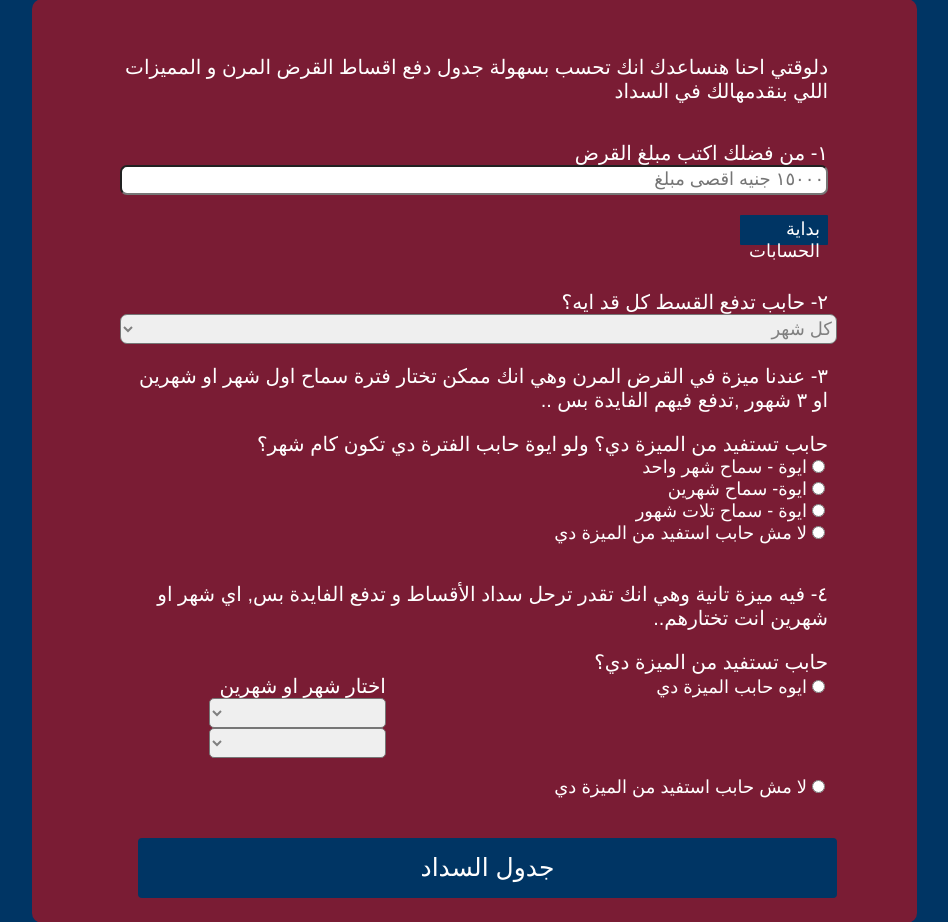
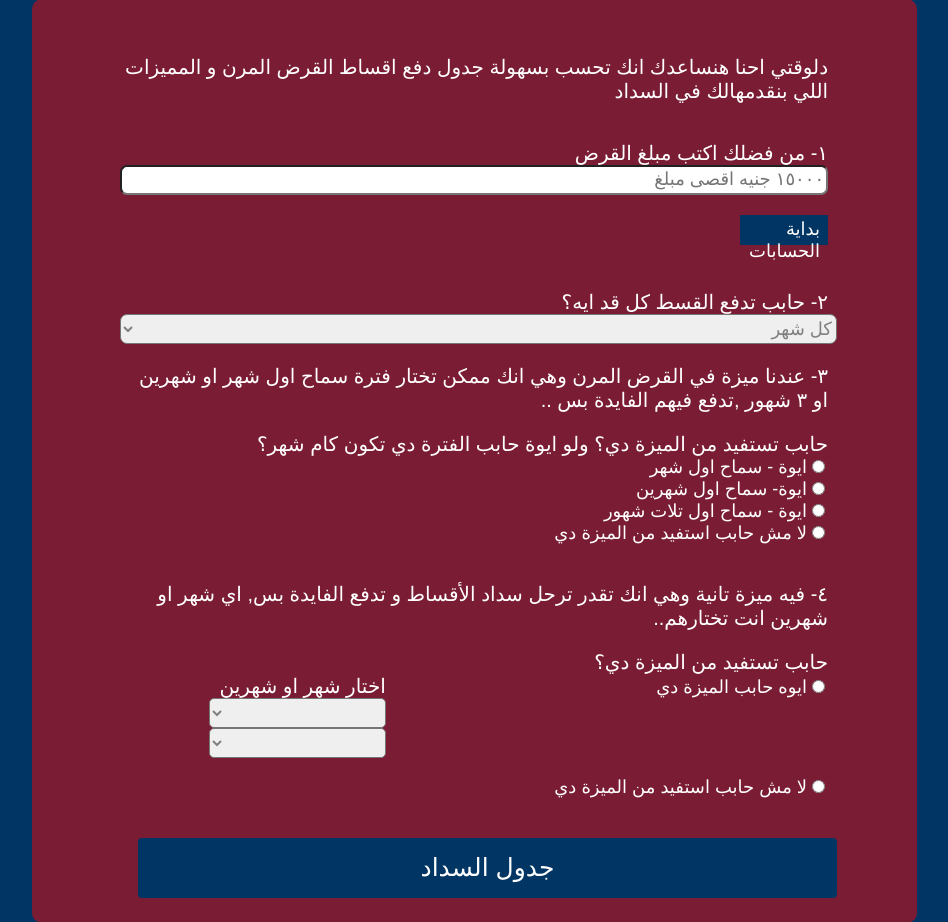
Before and after one commit to RaniaFleifel/flexible_microfinance_v2_arabic, a Flask app: page / in a window 1280 px wide. Shown: the part 193-1115 px from the top of the page, without its empty margins (248-1196 px from the left). Run offline with Flask 3, Linux system fonts and the light colour scheme.

Commit message:
Update ideal_html.html show that graceperiod months are f el awel

```diff
--- a/templates/ideal_html.html
+++ b/templates/ideal_html.html
@@ -292,13 +292,13 @@ This is a static survey form from freeCodeCamp
       <label for="recommend" id="recommend-label" dir="rtl" lang="ar"> حابب تستفيد من الميزة دي؟ ولو ايوة حابب الفترة دي تكون كام شهر؟
 </label><br>
       <label id="recommend" dir="rtl" lang="ar">
-        <input type="radio" value="yes1" name="grace" dir="rtl" lang="ar">ايوة - سماح شهر واحد
+        <input type="radio" value="yes1" name="grace" dir="rtl" lang="ar">ايوة - سماح اول شهر
       </label><br>
       <label id="recommend" dir="rtl" lang="ar">
-        <input type="radio" value="yes2" name="grace" dir="rtl" lang="ar">ايوة- سماح شهرين
+        <input type="radio" value="yes2" name="grace" dir="rtl" lang="ar">ايوة- سماح اول شهرين
       </label><br>
       <label id="recommend" dir="rtl" lang="ar">
-        <input type="radio" value="yes3" name="grace" dir="rtl" lang="ar">ايوة - سماح تلات شهور
+        <input type="radio" value="yes3" name="grace" dir="rtl" lang="ar">ايوة - سماح اول تلات شهور
       </label><br>
       <label id="recommend" dir="rtl" lang="ar">
         <input type="radio" value="no" name="grace" dir="rtl" lang="ar">لا مش حابب استفيد من الميزة دي
```
